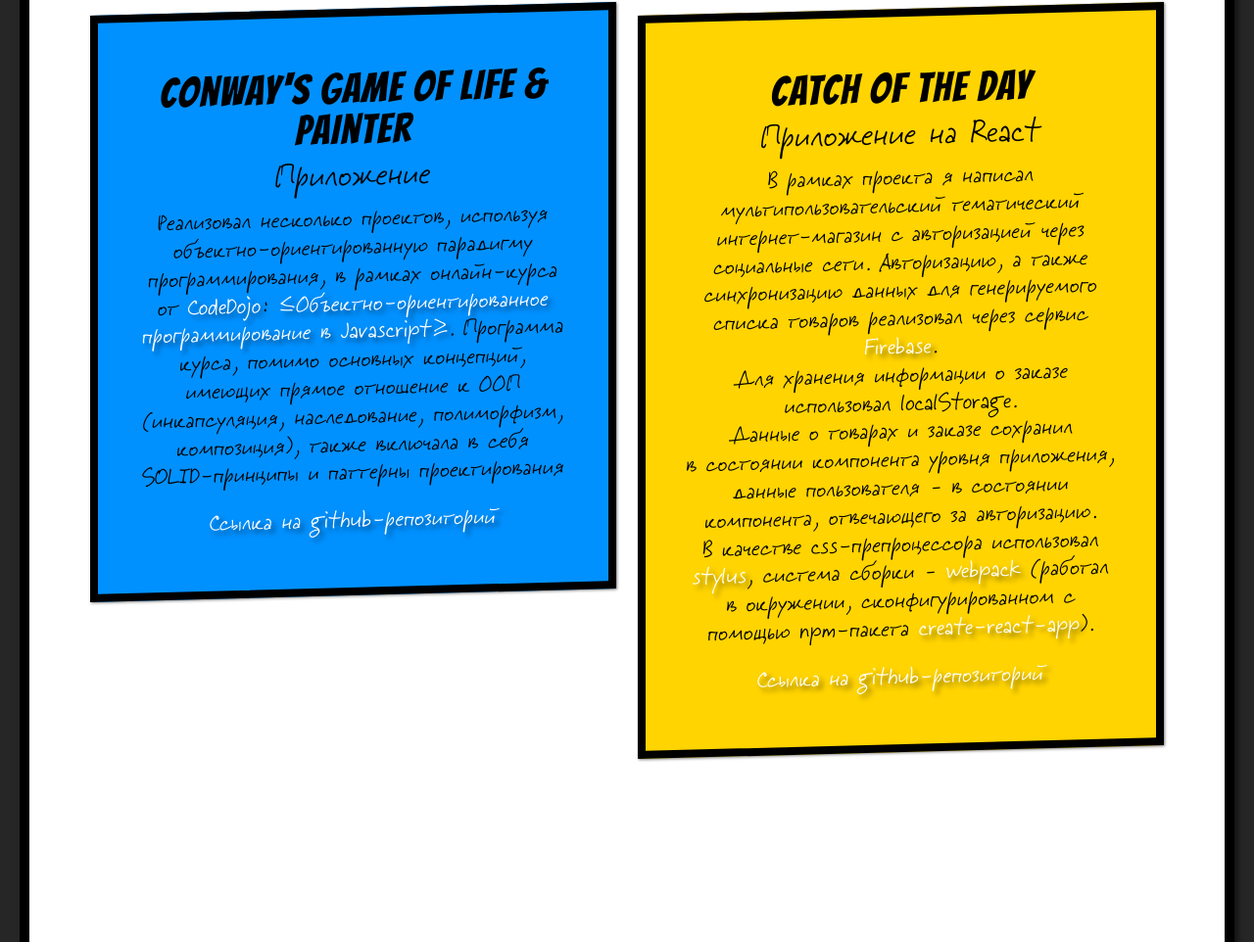
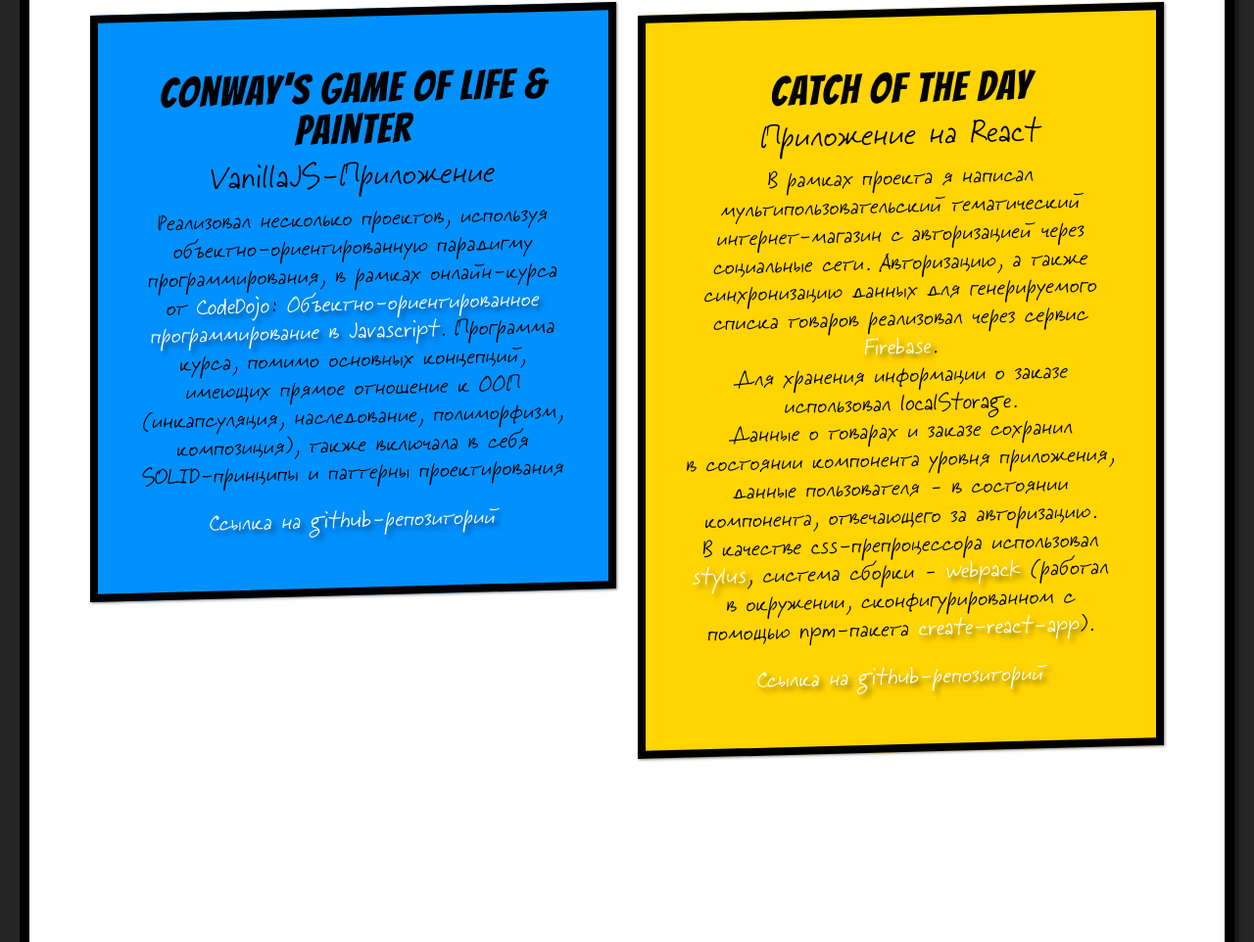
Before and after one commit to CalledByThe4ire/portfolio-outdated-builder, a plain HTML site: page index.html in a window 1280 px wide. Shown: the part 3426-4388 px from the top of the page at 98% size. Drawn offline with Linux system fonts and the light colour scheme; files whose address does not match are found by name.

Commit message:
Update 2018-06-01T17:28:41.217Z

```diff
--- a/index.html
+++ b/index.html
@@ -160,12 +160,12 @@
         <li class="list__item wow fadeIn" data-wow-duration="0.25s" data-wow-delay="3.25s">
           <div class="list__title">Conway's Game of Life & Painter
           </div>
-          <div class="list__lead">Приложение
+          <div class="list__lead">VanillaJS-Приложение
           </div>
           <ul class="list list--nested">
             <li class="list__item">
               <p class="list__text">Реализовал несколько проектов, используя объектно-ориентированную парадигму программирования, в рамках онлайн-курса от <a class='list__link' href='https://codedojo.ru/' target='_blank'>CodeDojo</a>: <a class='list__link' href='https://codedojo.ru/online-courses/javascript-oop-0/'
-                target='_blank'>«Объектно-ориентированное программирование в Javascript»</a>. Программа курса, помимо основных концепций, имеющих прямое отношение к ООП (инкапсуляция, наследование, полиморфизм, композиция), также включала в себя SOLID-принципы
+                target='_blank'>Объектно-ориентированное программирование в Javascript</a>. Программа курса, помимо основных концепций, имеющих прямое отношение к ООП (инкапсуляция, наследование, полиморфизм, композиция), также включала в себя SOLID-принципы
                 и паттерны проектирования
               </p>
             </li>
```
